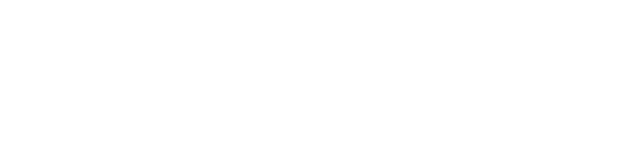
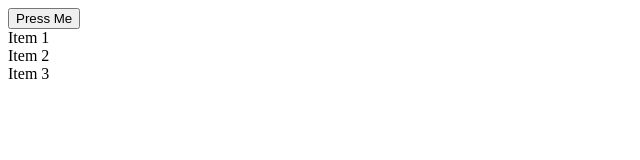
Before and after one commit to rjblack0/Odin-Repos, a plain HTML site: page javascript/javascript.html in a window 1280 px wide. Shown: the whole page, without its empty margins (0-640 px from the left). Drawn offline with Linux system fonts and the light colour scheme.

Commit message:
javascript practice

```diff
--- a/javascript/javascript.html
+++ b/javascript/javascript.html
@@ -4,17 +4,26 @@
     <meta charset="UTF-8">
     <meta http-equiv="X-UA-Compatible" content="IE=edge">
     <meta name="viewport" content="width=device-width, initial-scale=1.0">
-    <title>Javascript Practice - Listing/title>
+    <title>Javascript Practice - Listing</title>
 </head>
 <body>
     <button>Press Me</button>
-    <Div>Get Groceries</Div>
-    <Div>Wash Car</Div>
-    <Div>Make Dinner</Div>
 <script>
     let todo1 = "Item 1";
     let todo2 = "Item 2";
     let todo3 = "Item 3";
+
+    let element = document.createElement('div');
+    element.innerText = todo1;
+    document.body.appendChild(element);
+
+    element = document.createElement('div');
+    element.innerText = todo2;
+    document.body.appendChild(element);
+
+    element = document.createElement('div');
+    element.innerText = todo3;
+    document.body.appendChild(element);
 </script>
 </body>
 </html>
```
